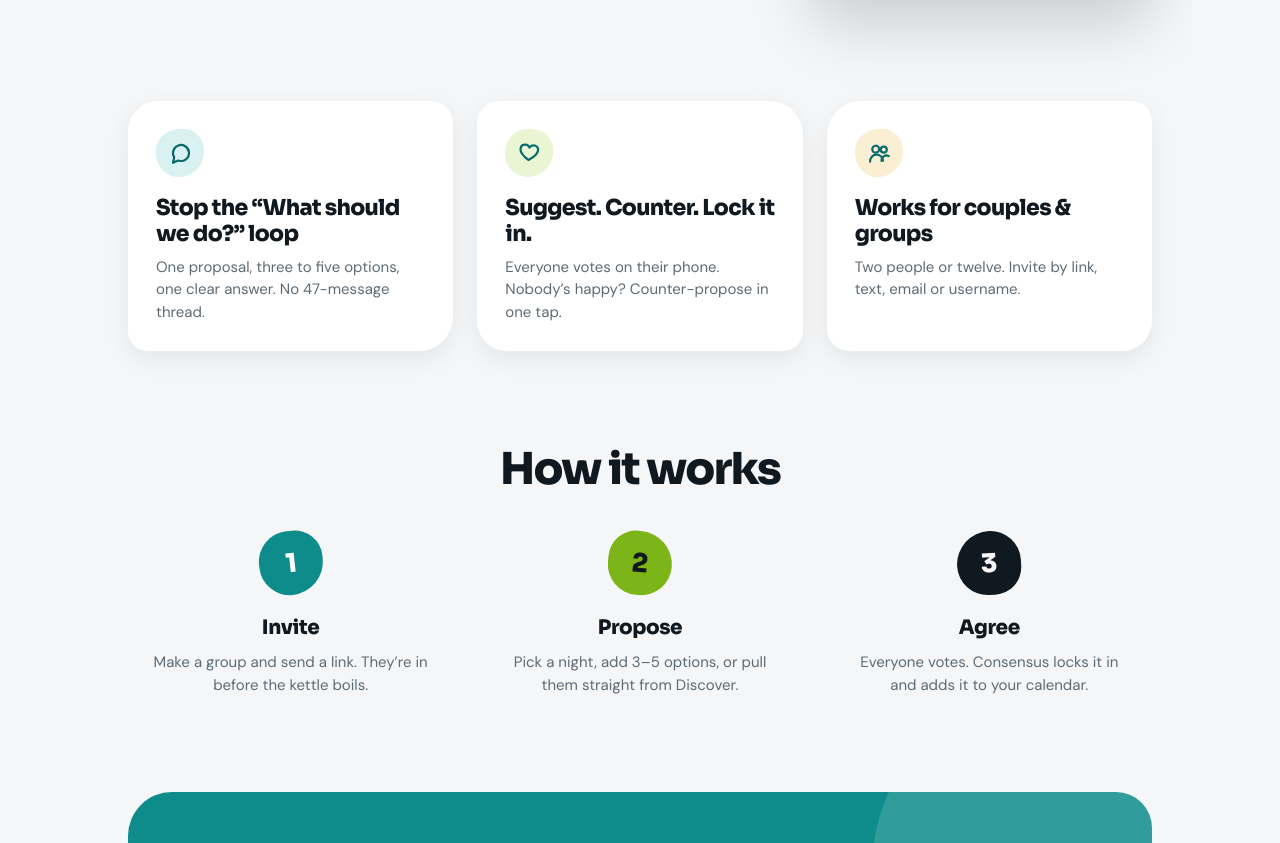
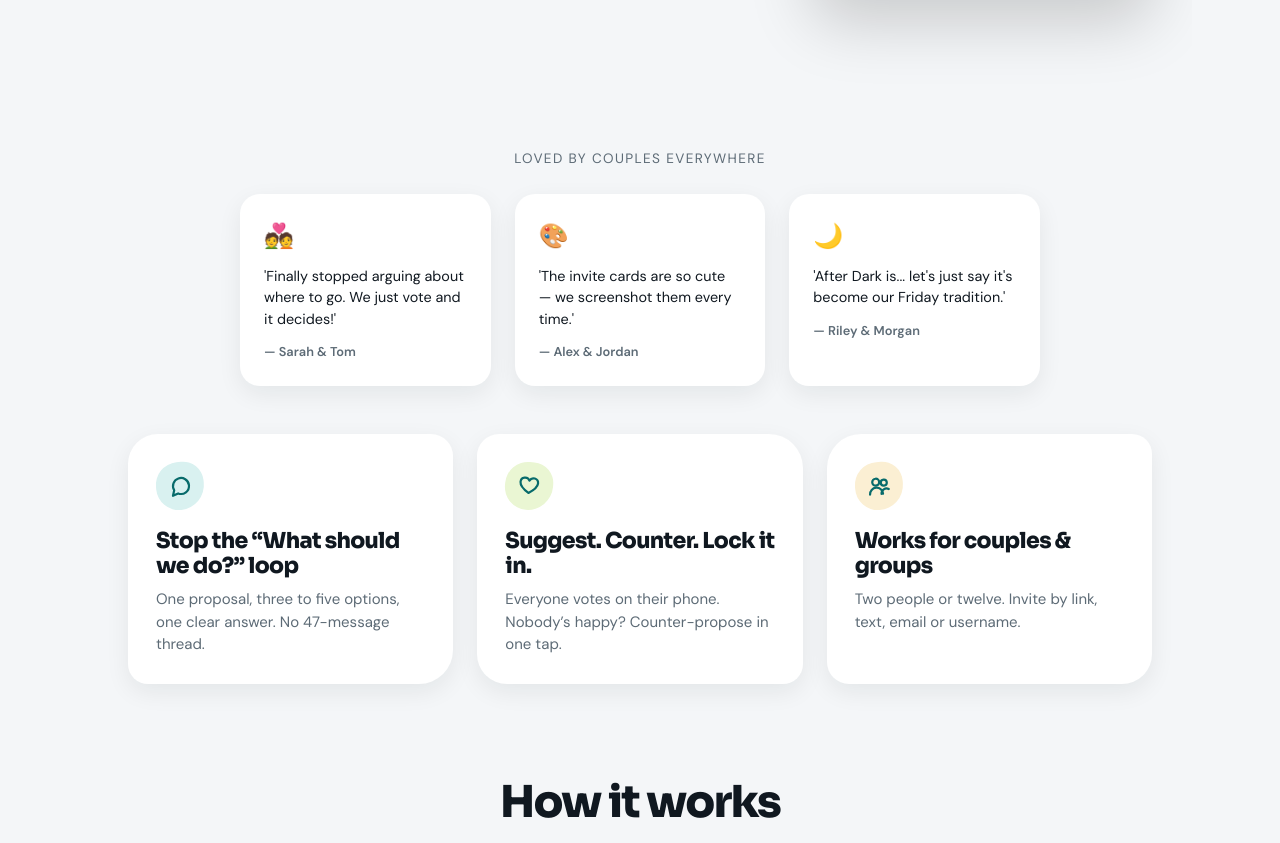
Before and after one commit to colomtn5280-lab/togetherplans, a React (Vite) app in the folder web/: page / in a window 1280 px wide. Shown: the part 1360-2203 px from the top of the page. Built offline with nearby package versions, Linux system fonts and the light colour scheme; no server answers.

Commit message:
feat(web): social proof testimonials section on landing page

```diff
--- a/web/src/pages/LandingPage.tsx
+++ b/web/src/pages/LandingPage.tsx
@@ -59,6 +59,29 @@ export default function LandingPage() {
             </div>
           </section>
 
+          <section style={{
+            padding: '3rem 1.5rem',
+            background: 'var(--bg2)',
+            textAlign: 'center',
+          }}>
+            <p style={{ fontSize: '0.85rem', color: 'var(--ink2)', marginBottom: '1.5rem', textTransform: 'uppercase', letterSpacing: '0.1em' }}>
+              Loved by couples everywhere
+            </p>
+            <div style={{ display: 'flex', gap: '1.5rem', justifyContent: 'center', flexWrap: 'wrap', maxWidth: '800px', margin: '0 auto' }}>
+              {[
+                { quote: "Finally stopped arguing about where to go. We just vote and it decides!", name: "Sarah & Tom", emoji: "💑" },
+                { quote: "The invite cards are so cute — we screenshot them every time.", name: "Alex & Jordan", emoji: "🎨" },
+                { quote: "After Dark is... let's just say it's become our Friday tradition.", name: "Riley & Morgan", emoji: "🌙" },
+              ].map((t, i) => (
+                <div key={i} className="dn-card" style={{ flex: '1 1 220px', padding: '1.5rem', textAlign: 'left', maxWidth: '280px' }}>
+                  <div style={{ fontSize: '1.5rem', marginBottom: '0.75rem' }}>{t.emoji}</div>
+                  <p style={{ fontSize: '0.9rem', color: 'var(--ink)', lineHeight: 1.5, marginBottom: '0.75rem' }}>'{t.quote}'</p>
+                  <p style={{ fontSize: '0.8rem', color: 'var(--ink2)', fontWeight: 600 }}>— {t.name}</p>
+                </div>
+              ))}
+            </div>
+          </section>
+
           <section className="cards" id="groups">
             <div className="card">
               <span className="ic" style={{background:'var(--primary-soft)',transform:'rotate(-6deg)'}}>
```
